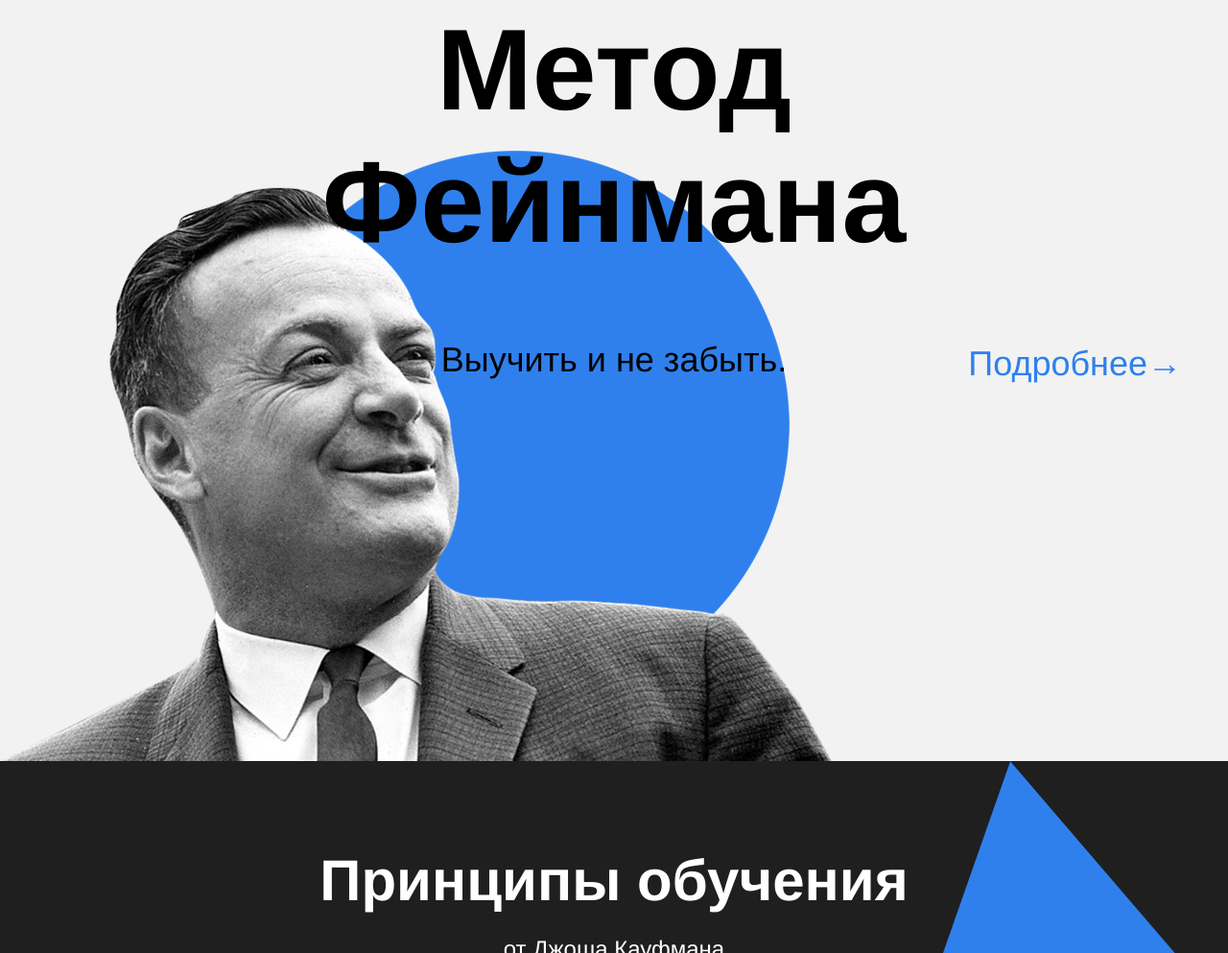
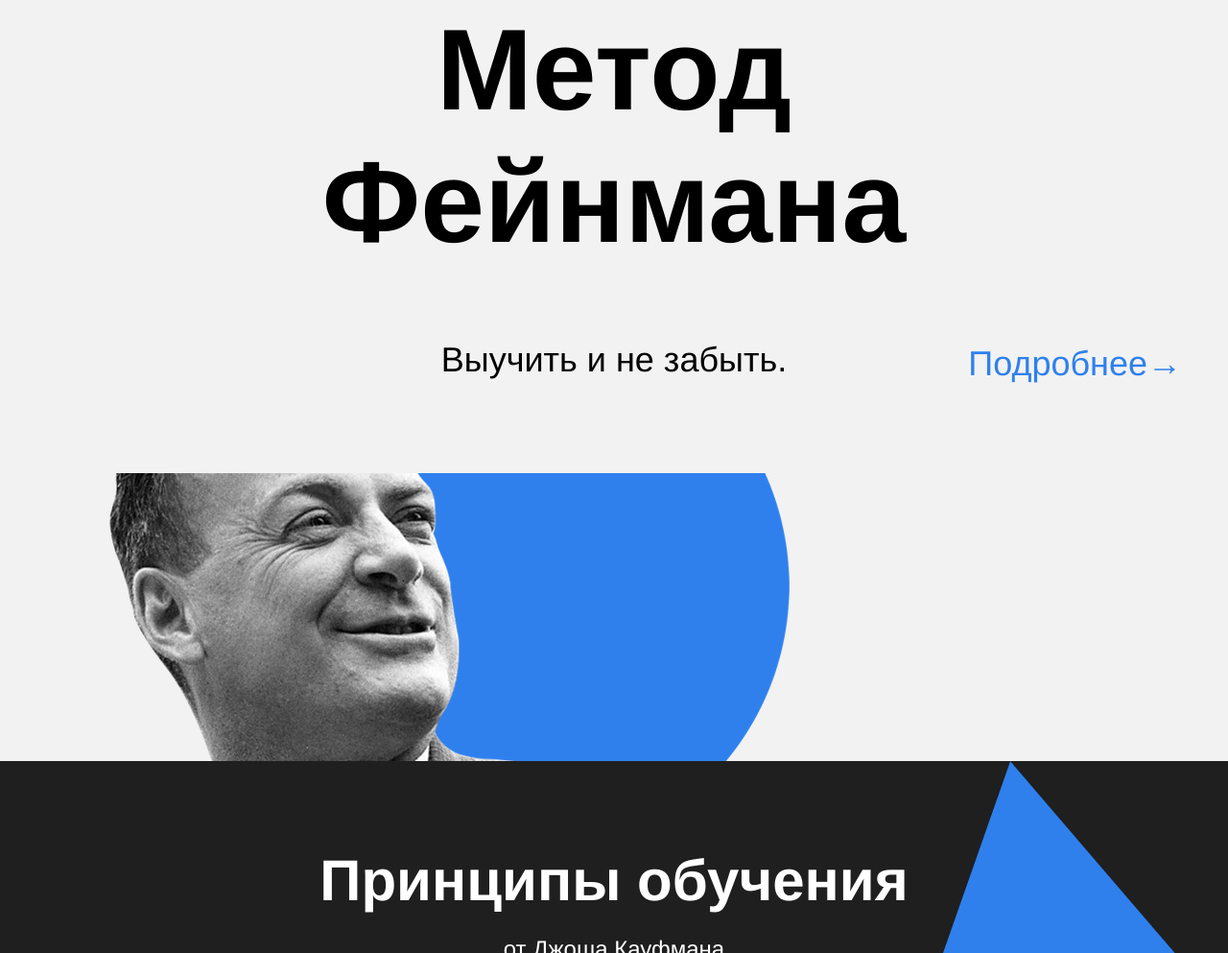
Before and after one commit to StasKudinow/how-to-learn, a plain HTML site: page index.html in a window 1280 px wide. Shown: the part 2157-3150 px from the top of the page at 96% size. Drawn offline with Linux system fonts and the light colour scheme.

Commit message:
Добавил object-fit элементу feynman__img

```diff
--- a/styles/style.css
+++ b/styles/style.css
@@ -221,7 +221,8 @@ a:hover {
 
 .feynman__img {
   width: 867px;
-  height: 637px;
+  height: 300px;
+  object-fit: cover;
   position: absolute;
   left: 0;
   bottom: 0;
```
